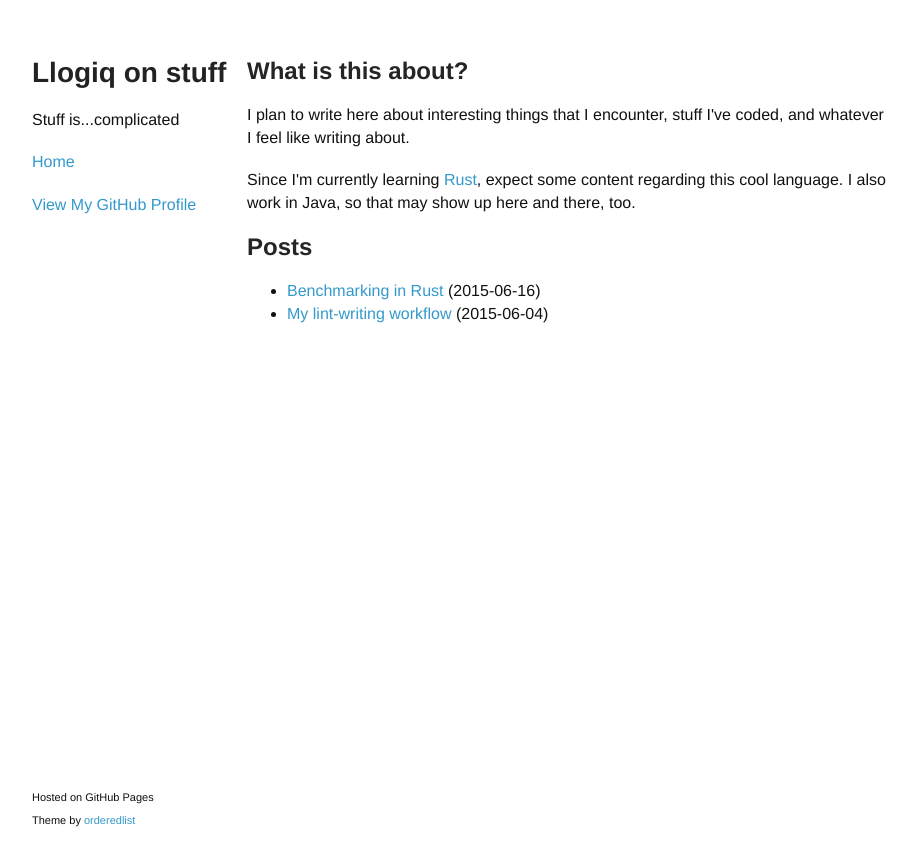
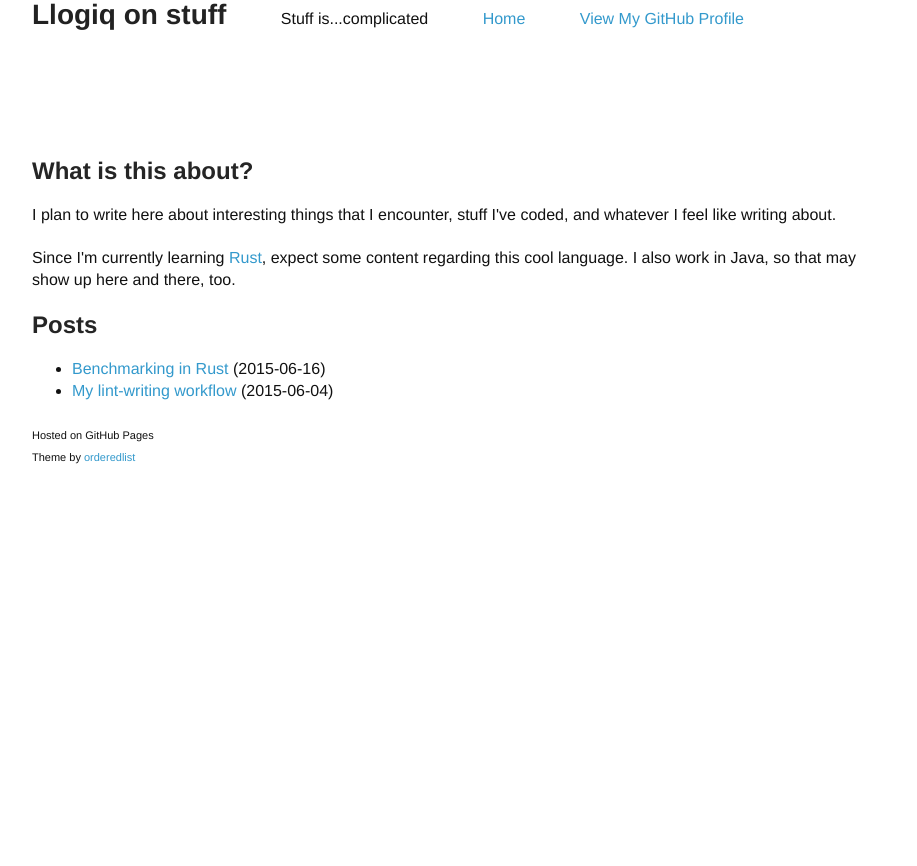
Before and after one commit to llogiq/llogiq.github.io, a Jekyll site: the page built from index.html, in a window 1280 px wide. Shown: the top 866 px of the page, without its empty margins (178-1095 px from the left). Built offline with Jekyll 4.4.1, drawn with Linux system fonts in a browser that asks for light colours.

Commit message:
Move header to top = more space for content

```diff
--- a/stylesheets/styles.css
+++ b/stylesheets/styles.css
@@ -94,9 +94,15 @@ img {
 }
 
 header {
-  width:270px;
-  float:left;
-  position:fixed;
+  position: fixed;
+  top: 0px;
+  width: 100%;
+  background: #fff;
+}
+
+header > * {
+  display: inline-block;
+  margin-right: 50px;
 }
 
 header ul {
@@ -158,9 +164,7 @@ header ul a strong {
 }
 
 section {
-  width:75%;
-  float:right;
-  padding-bottom:50px;
+  padding-top: 100px;
 }
 
 small {
@@ -174,35 +178,11 @@ hr {
   margin:0 0 20px;
 }
 
-footer {
-  width:270px;
-  float:left;
-  position:fixed;
-  bottom:50px;
-}
-
 @media print, screen and (max-width: 960px) {
 
   div.wrapper {
     width:auto;
     margin:0;
-  }
-
-  header, section, footer {
-    float:none;
-    position:static;
-    width:auto;
-  }
-
-  header {
-    padding-right:320px;
-  }
-
-  section {
-    border:1px solid #e5e5e5;
-    border-width:1px 0;
-    padding:20px 0;
-    margin:0 0 20px;
   }
 
   header a small {
@@ -219,14 +199,6 @@ footer {
 @media print, screen and (max-width: 720px) {
   body {
     word-wrap:break-word;
-  }
-
-  header {
-    padding:0;
-  }
-
-  header ul, header p.view {
-    position:static;
   }
 
   pre, code {
```
